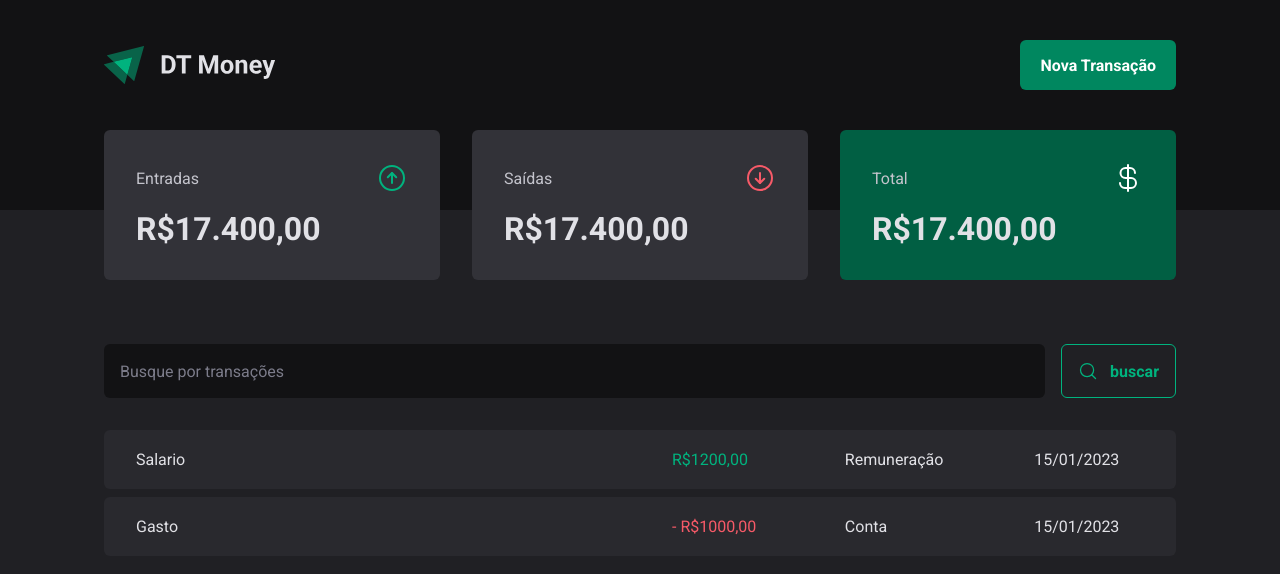
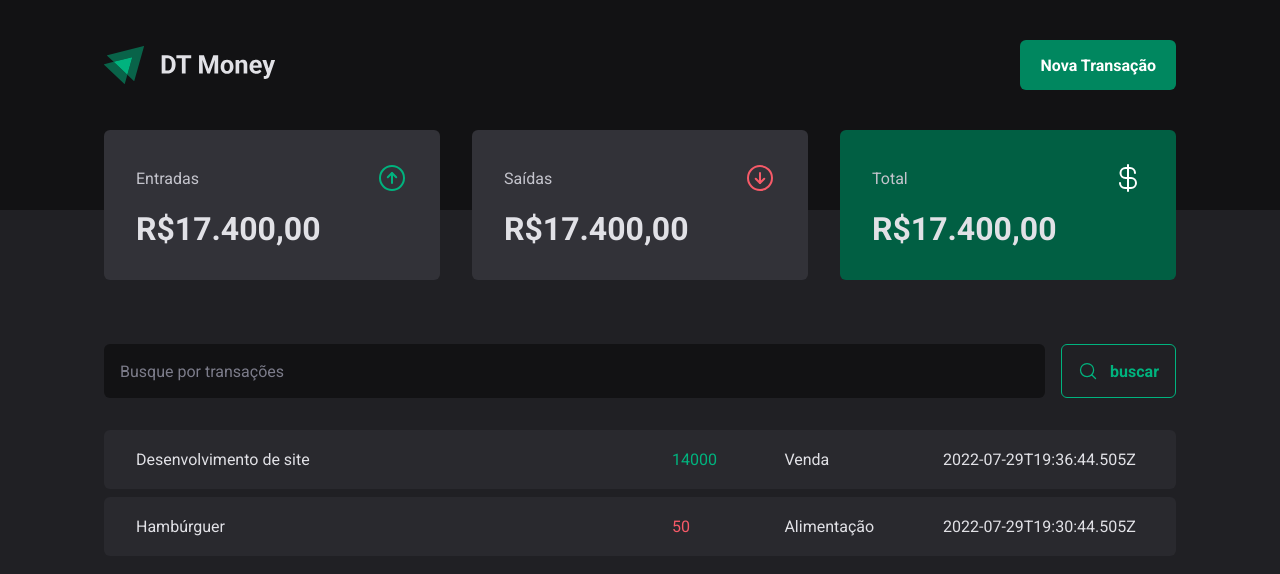
Before and after one commit to DouglasO-R/dt-money, a React (Vite) app: page / in a window 1280 px wide. Shown: the top 574 px of the page. Built offline with nearby package versions, Linux system fonts and the light colour scheme; data requests are answered from the project's data file.

Commit message:
feat(TransactionContext):Use context to communicate with components

```diff
--- a/src/App.tsx
+++ b/src/App.tsx
@@ -1,7 +1,6 @@
-import { Header } from "./components/Header"
-import { Summary } from "./components/Summary"
-import { TransactionList } from "./components/TransactionList"
+
 import { StyleContextProvider } from "./Contexts/StyleContextProvider"
+import { TransactionContextProvider } from "./Contexts/TransactionContextProvider"
 import { Transactions } from "./pages/Transactions"
 
 
@@ -10,7 +9,9 @@ function App() {
   return (
     <StyleContextProvider>
 
-      <Transactions />
+      <TransactionContextProvider>
+        <Transactions />
+      </TransactionContextProvider>
 
     </StyleContextProvider>
   )
--- /dev/null
+++ b/src/Contexts/TransactionContextProvider.tsx
@@ -0,0 +1,42 @@
+import { createContext, useEffect, useState } from "react";
+
+export interface Transaction {
+    id: number;
+    description: string;
+    type: "income" | "outcome";
+    category: string;
+    price: number;
+    createdAt: string;
+}
+
+interface TransactionContextType {
+    transactions: Transaction[];
+}
+
+export const TransactionContext = createContext<TransactionContextType>({} as TransactionContextType);
+
+interface TransactionContextProviderProps {
+    children: React.ReactNode
+}
+
+
+export function TransactionContextProvider({ children }: TransactionContextProviderProps) {
+    const [transactions, setTransaction] = useState<Transaction[]>([]);
+
+
+    const loadTransaction = async () => {
+        const response = await fetch("http://localhost:3000/transactions");
+        const data = await response.json();
+        setTransaction(data);
+    }
+
+    useEffect(() => {
+        loadTransaction();
+    }, []);
+
+    return (
+        <TransactionContext.Provider value={{ transactions: transactions }}>
+            {children}
+        </TransactionContext.Provider>
+    )
+}
--- a/src/components/TransactionList/index.tsx
+++ b/src/components/TransactionList/index.tsx
@@ -1,27 +1,30 @@
+import { Transaction } from "../../Contexts/TransactionContextProvider";
 import { PriceHighlight, TransactionsContainer, TransactionsTable } from "./styles";
 
-export function TransactionList() {
+interface TransactionListProps {
+    transactions: Transaction[]
+}
+
+export function TransactionList({ transactions }: TransactionListProps) {
+
+    const renderTransaction = (transaction: Transaction) => (
+        <tr key={transaction.id}>
+            <td width="50%">{transaction.description}</td>
+            <td>
+                <PriceHighlight variant={transaction.type}>{transaction.price}</PriceHighlight>
+            </td>
+            <td>{transaction.category}</td>
+            <td>{transaction.createdAt}</td>
+        </tr>
+    )
+
+
     return (
         <TransactionsContainer>
             <TransactionsTable>
                 <tbody>
-                    <tr>
-                        <td width="50%">Salario</td>
-                        <td>
-                            <PriceHighlight variant="income">R$1200,00</PriceHighlight>
-                        </td>
-                        <td>Remuneração</td>
-                        <td>15/01/2023</td>
-                    </tr>
+                    {transactions?.map(renderTransaction)}
 
-                    <tr>
-                        <td width="50%">Gasto</td>
-                        <td>
-                            <PriceHighlight variant="outcome">- R$1000,00</PriceHighlight>
-                        </td>
-                        <td>Conta</td>
-                        <td>15/01/2023</td>
-                    </tr>
                 </tbody>
             </TransactionsTable>
         </TransactionsContainer>
--- /dev/null
+++ b/src/hooks/useTransactions.ts
@@ -0,0 +1,7 @@
+import { useContext } from "react";
+import { Transaction, TransactionContext } from "../Contexts/TransactionContextProvider";
+
+export function useTransactions(): Transaction[] {
+    const { transactions } = useContext(TransactionContext);
+    return transactions;
+}
--- a/src/pages/Transactions/index.tsx
+++ b/src/pages/Transactions/index.tsx
@@ -1,16 +1,20 @@
 import { Header } from "../../components/Header";
 import { Summary } from "../../components/Summary";
 import { TransactionList } from "../../components/TransactionList";
+import { useTransactions } from "../../hooks/useTransactions";
 import { SearchForm } from "./components/SearchForm";
 
 
+
 export function Transactions() {
+    const transactions = useTransactions();
+
     return (
         <>
             <Header />
             <Summary />
             <SearchForm />
-            <TransactionList />
+            <TransactionList transactions={transactions} />
         </>
     )
 }
```
